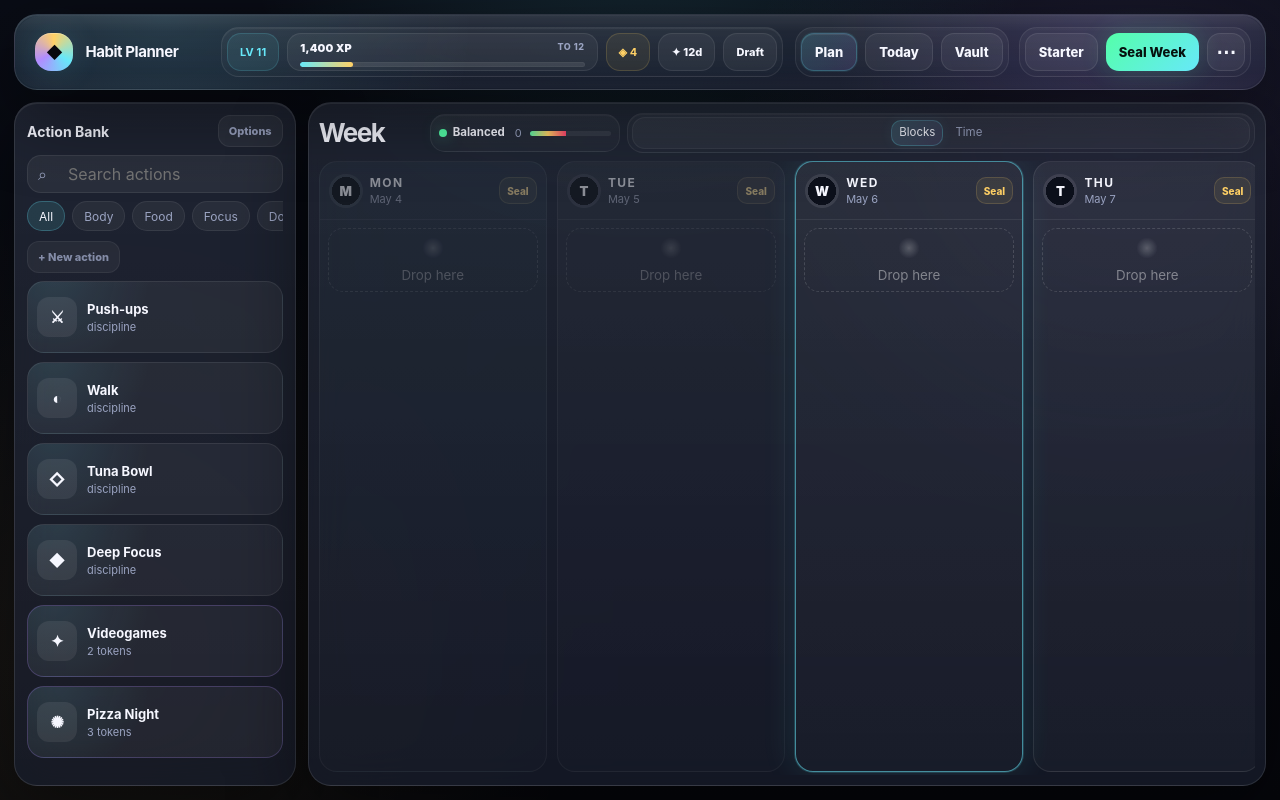
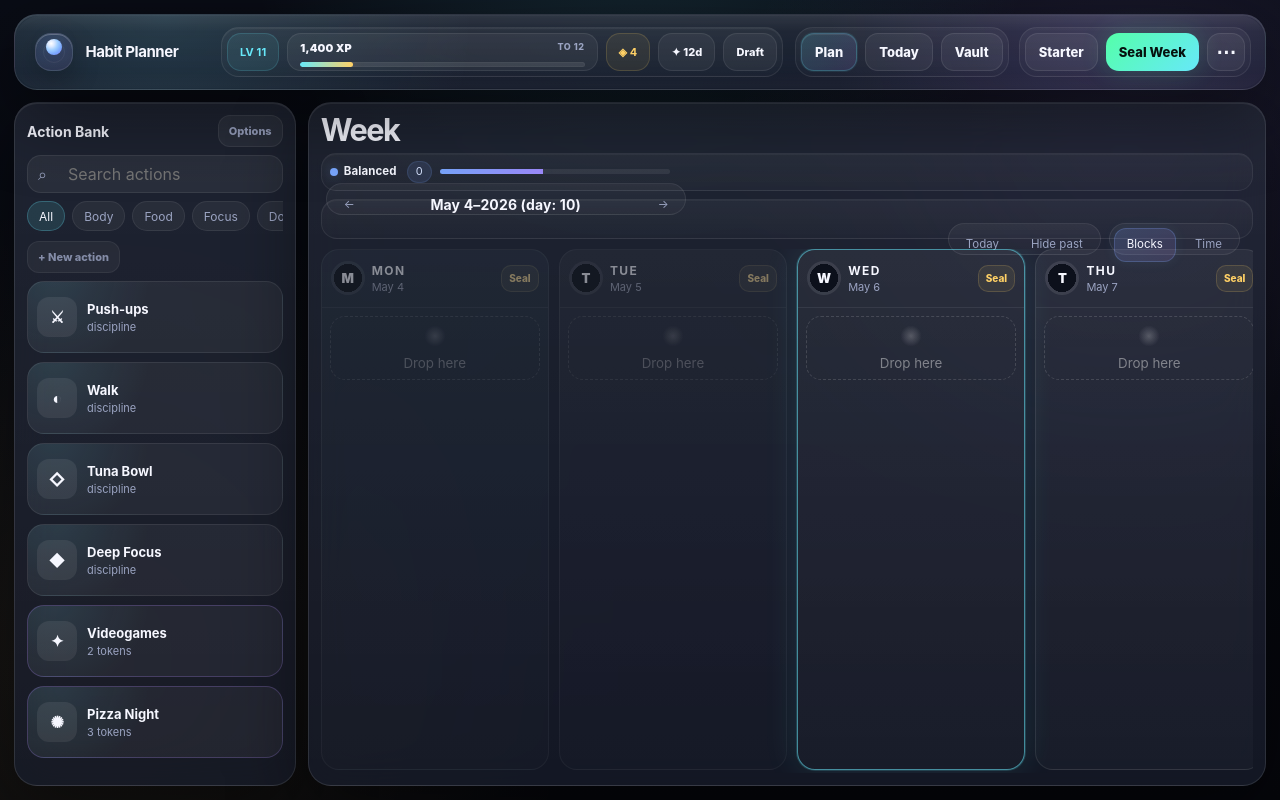
Before and after one commit to Agusteando/habits-planner, a React (Vite) app: page / in a window 1280 px wide. Built offline with nearby package versions, Linux system fonts and the light colour scheme.

Commit message:
version 36

```diff
--- a/package.json
+++ b/package.json
@@ -1,7 +1,7 @@
 {
-  "name": "habit-planner-rpg-v37",
+  "name": "habit-planner-rpg-v38",
   "private": true,
-  "version": "3.7.0",
+  "version": "3.8.0",
   "type": "module",
   "scripts": {
     "dev": "vite --host 0.0.0.0",
--- a/src/styles.css
+++ b/src/styles.css
@@ -2800,3 +2800,228 @@
     gap:6px!important;
   }
 }
+
+/* v38 responsive week rail + calmer equilibrium + cleaner brand mark */
+.brand-mark{
+  color:transparent !important;
+  font-size:0 !important;
+  background:linear-gradient(145deg, rgba(122,167,255,.16), rgba(177,140,255,.12)) !important;
+  border:1px solid rgba(255,255,255,.1);
+  box-shadow:inset 0 1px 0 rgba(255,255,255,.24), 0 10px 28px rgba(0,0,0,.22) !important;
+}
+.brand-mark::before{
+  content:"";
+  width:16px;
+  height:16px;
+  border-radius:50%;
+  background:radial-gradient(circle at 32% 28%, #ffffff 0%, #dbe9ff 20%, #9fceff 42%, #7aa7ff 68%, #8d7dff 100%);
+  box-shadow:0 0 18px rgba(122,167,255,.18);
+}
+.brand-mark::after{
+  content:"";
+  position:absolute;
+  inset:7px;
+  border-radius:12px;
+  border:1px solid rgba(255,255,255,.06);
+}
+
+.week-panel{
+  padding:12px !important;
+  gap:10px !important;
+}
+.week-head{
+  display:grid !important;
+  grid-template-columns:minmax(0,1fr) auto !important;
+  grid-template-areas:
+    "intro equilibrium"
+    "controls controls" !important;
+  gap:8px 12px !important;
+  align-items:start !important;
+}
+.week-head > div:first-child{
+  grid-area:intro;
+  min-width:0;
+}
+.week-head > .week-controls{
+  grid-area:controls;
+  min-width:0;
+}
+.week-head > .equilibrium{
+  grid-area:equilibrium;
+  min-width:260px;
+  justify-self:end;
+}
+.week-head h1{
+  font-size:clamp(22px, 2.4vw, 34px) !important;
+  line-height:.96 !important;
+  letter-spacing:-.05em !important;
+}
+.week-head p{
+  margin-top:4px !important;
+  font-size:12px !important;
+  color:rgba(255,255,255,.62) !important;
+}
+
+.week-controls{
+  display:grid !important;
+  grid-template-columns:minmax(260px,1fr) auto auto auto !important;
+  grid-template-areas:"nav actions view filters" !important;
+  gap:8px !important;
+  align-items:center !important;
+  overflow:visible !important;
+}
+.week-nav-cluster{grid-area:nav;justify-self:stretch}
+.week-action-cluster{grid-area:actions;justify-self:end}
+.view-cluster{grid-area:view;justify-self:end}
+.time-filter-cluster{grid-area:filters;justify-self:end}
+.week-nav-cluster,.week-action-cluster,.view-cluster,.time-filter-cluster{
+  display:inline-grid !important;
+  grid-auto-flow:column !important;
+  grid-auto-columns:max-content !important;
+  align-items:center !important;
+  gap:6px !important;
+  width:max-content;
+  max-width:100%;
+  min-height:42px;
+  padding:4px !important;
+  border-radius:16px !important;
+  background:linear-gradient(180deg, rgba(255,255,255,.05), rgba(255,255,255,.025)) !important;
+  border:1px solid rgba(255,255,255,.08) !important;
+  box-shadow:inset 0 1px 0 rgba(255,255,255,.04);
+}
+.week-nav-cluster{width:100%;grid-template-columns:36px minmax(0,1fr) 36px !important;grid-auto-flow:unset !important;justify-content:stretch}
+.week-nav-cluster strong{
+  min-width:0 !important;
+  padding:0 12px !important;
+  text-align:center !important;
+  overflow:hidden;
+  text-overflow:ellipsis;
+  white-space:nowrap;
+  font-size:14px !important;
+}
+.week-nav-cluster button,.week-action-cluster button,.view-cluster button,.time-filter-cluster button{
+  height:34px !important;
+  padding:0 12px !important;
+  border-radius:12px !important;
+  white-space:nowrap !important;
+}
+.week-action-cluster button,.view-cluster button,.time-filter-cluster button{
+  min-width:max-content;
+}
+.view-cluster,
+.time-filter-cluster{
+  background:rgba(255,255,255,.04) !important;
+}
+.view-cluster button.active,
+.time-filter-cluster button.active,
+.week-action-cluster button.active{
+  background:linear-gradient(135deg, rgba(122,167,255,.18), rgba(177,140,255,.14)) !important;
+  border-color:rgba(122,167,255,.24) !important;
+  color:var(--text) !important;
+  box-shadow:0 0 0 1px rgba(122,167,255,.06), inset 0 1px 0 rgba(255,255,255,.05);
+}
+
+.equilibrium{
+  display:grid !important;
+  grid-template-columns:auto minmax(120px, 1fr) auto !important;
+  align-items:center !important;
+  gap:10px !important;
+  min-height:42px;
+  padding:8px 10px !important;
+  border-radius:16px !important;
+  background:linear-gradient(180deg, rgba(255,255,255,.05), rgba(255,255,255,.025)) !important;
+  border:1px solid rgba(255,255,255,.08) !important;
+}
+.equilibrium > div{
+  display:inline-flex !important;
+  align-items:center !important;
+  gap:8px !important;
+  min-width:max-content;
+}
+.equilibrium strong{
+  font-size:13px !important;
+  letter-spacing:.01em;
+}
+.equilibrium small{
+  margin-left:2px !important;
+  padding:0 8px;
+  height:22px;
+  display:grid;
+  place-items:center;
+  border-radius:999px;
+  color:#d7e3ff !important;
+  background:rgba(122,167,255,.12);
+  border:1px solid rgba(122,167,255,.14);
+}
+.eq-dot{
+  width:8px !important;
+  height:8px !important;
+  background:#7aa7ff !important;
+  box-shadow:0 0 12px rgba(122,167,255,.34) !important;
+}
+.equilibrium.thinIce .eq-dot{background:#9a8cff !important; box-shadow:0 0 12px rgba(154,140,255,.32) !important;}
+.equilibrium.redZone .eq-dot{background:#f38ba8 !important; box-shadow:0 0 12px rgba(243,139,168,.28) !important;}
+.eq-track{
+  width:clamp(130px, 18vw, 260px) !important;
+  height:6px !important;
+  margin:0 !important;
+  background:rgba(255,255,255,.08) !important;
+}
+.eq-track i{
+  background:linear-gradient(90deg, #7aa7ff, #9f8cff) !important;
+  box-shadow:0 0 16px rgba(122,167,255,.16);
+}
+.equilibrium p{
+  grid-column:1 / -1;
+  margin:0 !important;
+  font-size:11px !important;
+  color:rgba(243,139,168,.92) !important;
+}
+
+@media (max-width: 1560px){
+  .week-head p{display:none !important}
+  .week-controls{
+    grid-template-columns:minmax(240px,1fr) auto auto !important;
+    grid-template-areas:
+      "nav nav nav"
+      "actions view filters" !important;
+  }
+}
+@media (max-width: 1320px){
+  .week-head{
+    grid-template-columns:1fr !important;
+    grid-template-areas:
+      "intro"
+      "equilibrium"
+      "controls" !important;
+  }
+  .week-head > .equilibrium{
+    justify-self:stretch;
+    min-width:0;
+  }
+  .week-controls{
+    grid-template-columns:minmax(220px,1fr) auto auto !important;
+    grid-template-areas:
+      "nav nav nav"
+      "actions view filters" !important;
+  }
+}
+@media (max-width: 1120px){
+  .week-controls{
+    grid-template-columns:1fr 1fr !important;
+    grid-template-areas:
+      "nav nav"
+      "view actions"
+      "filters filters" !important;
+  }
+  .week-action-cluster,.view-cluster,.time-filter-cluster{
+    width:100%;
+    justify-self:stretch;
+    justify-content:center;
+  }
+  .time-filter-cluster{
+    overflow-x:auto;
+    scrollbar-width:none;
+  }
+  .time-filter-cluster::-webkit-scrollbar{display:none}
+}
```
Also changed, not shown: 2 other files (tests, documents, lock files or other folders).
